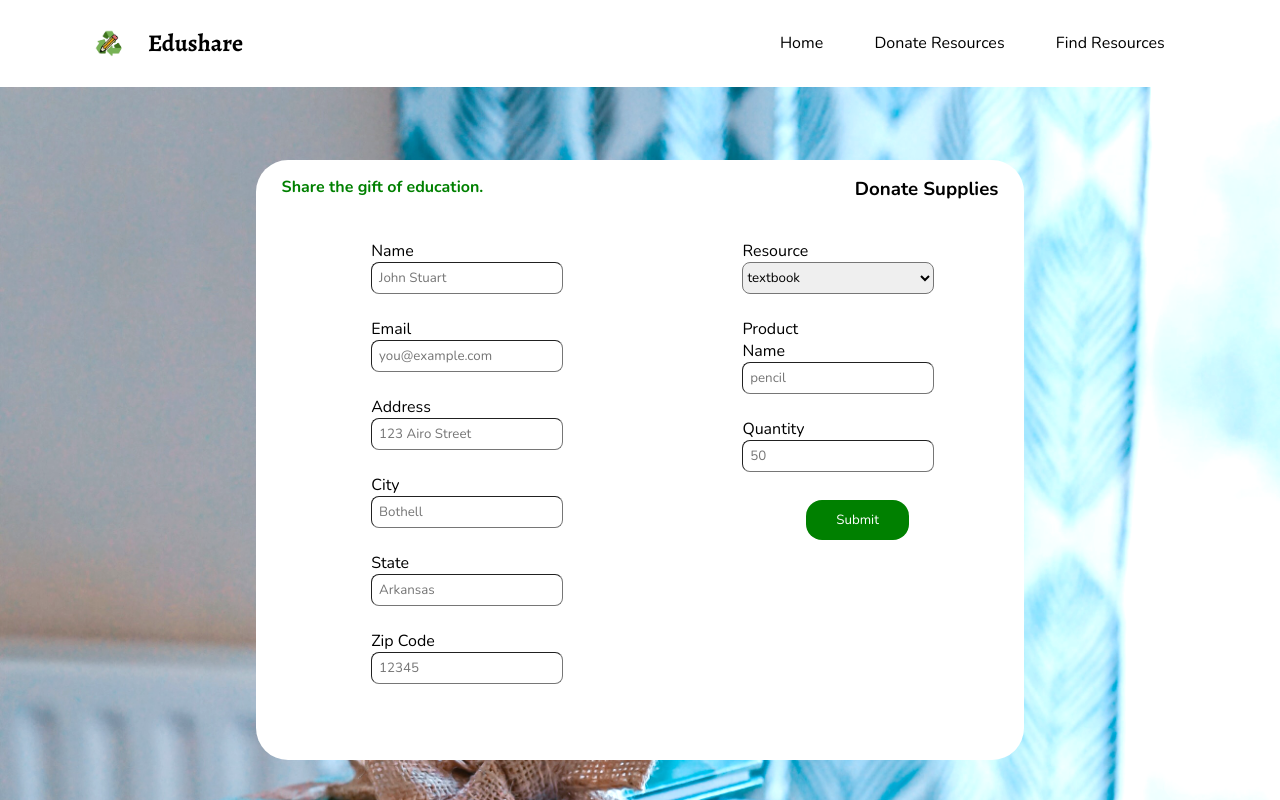
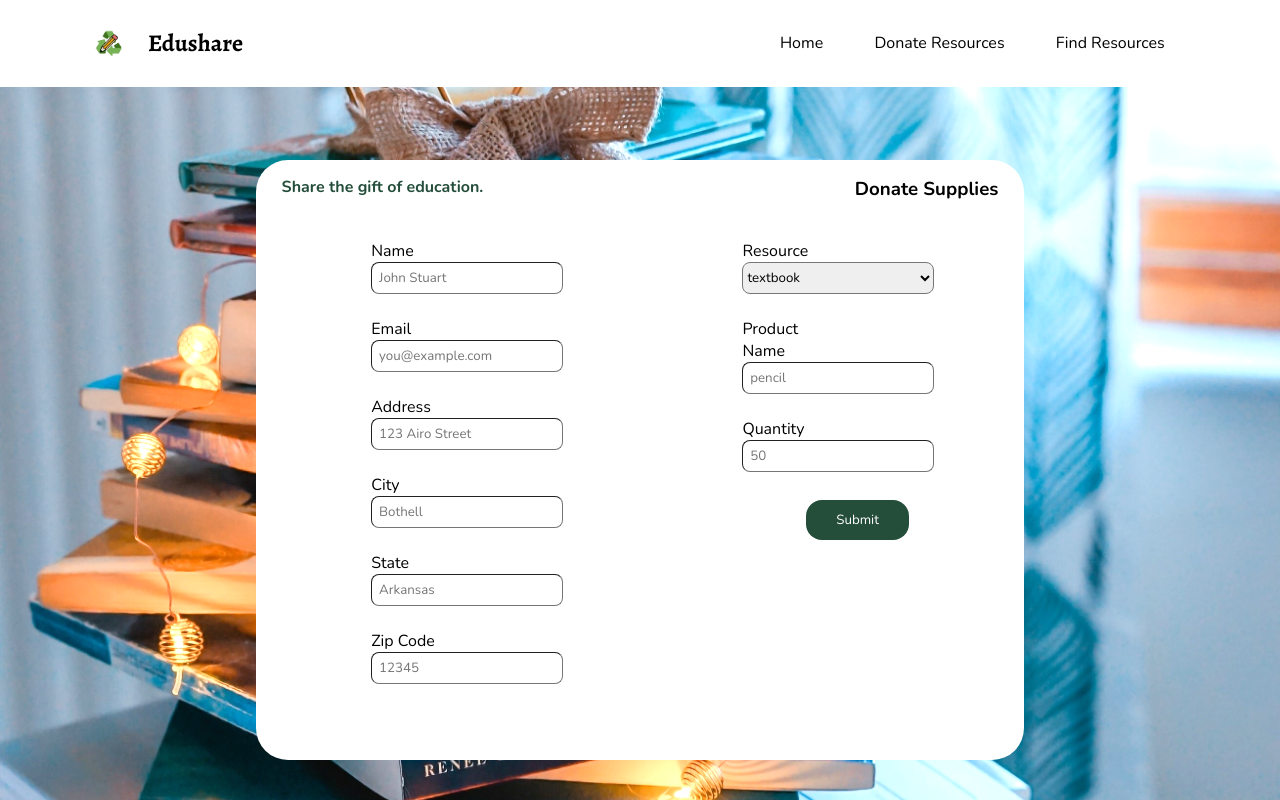
Before and after one commit to theKimSingh/Edushare, a React (Create React App) app: page /donate-resources in a window 1280 px wide. Shown: the top 800 px of the page. Built offline with nearby package versions, Linux system fonts and the light colour scheme.

Commit message:
fix colors

```diff
--- a/src/pages/App.css
+++ b/src/pages/App.css
@@ -74,14 +74,14 @@
 .donate-form h4 {
   padding-top: 2vh;
   padding-left: 2vw;
-  color: green;
+  color: var(--base);
   float: left;
 }
 
 .find-form h4 {
   padding-top: 2vh;
   padding-left: 2vw;
-  color: green;
+  color: var(--base);
   float: left;
 }
 
@@ -91,7 +91,7 @@
 }
 
 #submit{
-  background-color: green;
+  background-color: var(--base);
   color: white;
   height: 5vh;
   width: 8vw;
--- a/src/pages/donate_resources.js
+++ b/src/pages/donate_resources.js
@@ -6,7 +6,11 @@
       <img
         src="../books.jpg"
         alt="books"
-        style={{ width: "100%", filter: "brightness(120%)" }}
+        style={{
+          width: "100%",
+          filter: "brightness(120%)",
+
+        }}
       />
       <div className="floating-donate">
         <form className="donate-form">
--- a/src/pages/find_resources.js
+++ b/src/pages/find_resources.js
@@ -6,7 +6,7 @@
       <img
         src="../book-shelf.jpg"
         alt="books"
-        style={{ width: "100%", filter: "brightness(60%)" }}
+        style={{ width: "100%", filter: "brightness(60%)", height: "80vh" }}
       />
       <div className="floating-find">
         <form className="find-form">
```
Also changed, not shown: public/books.jpg.
